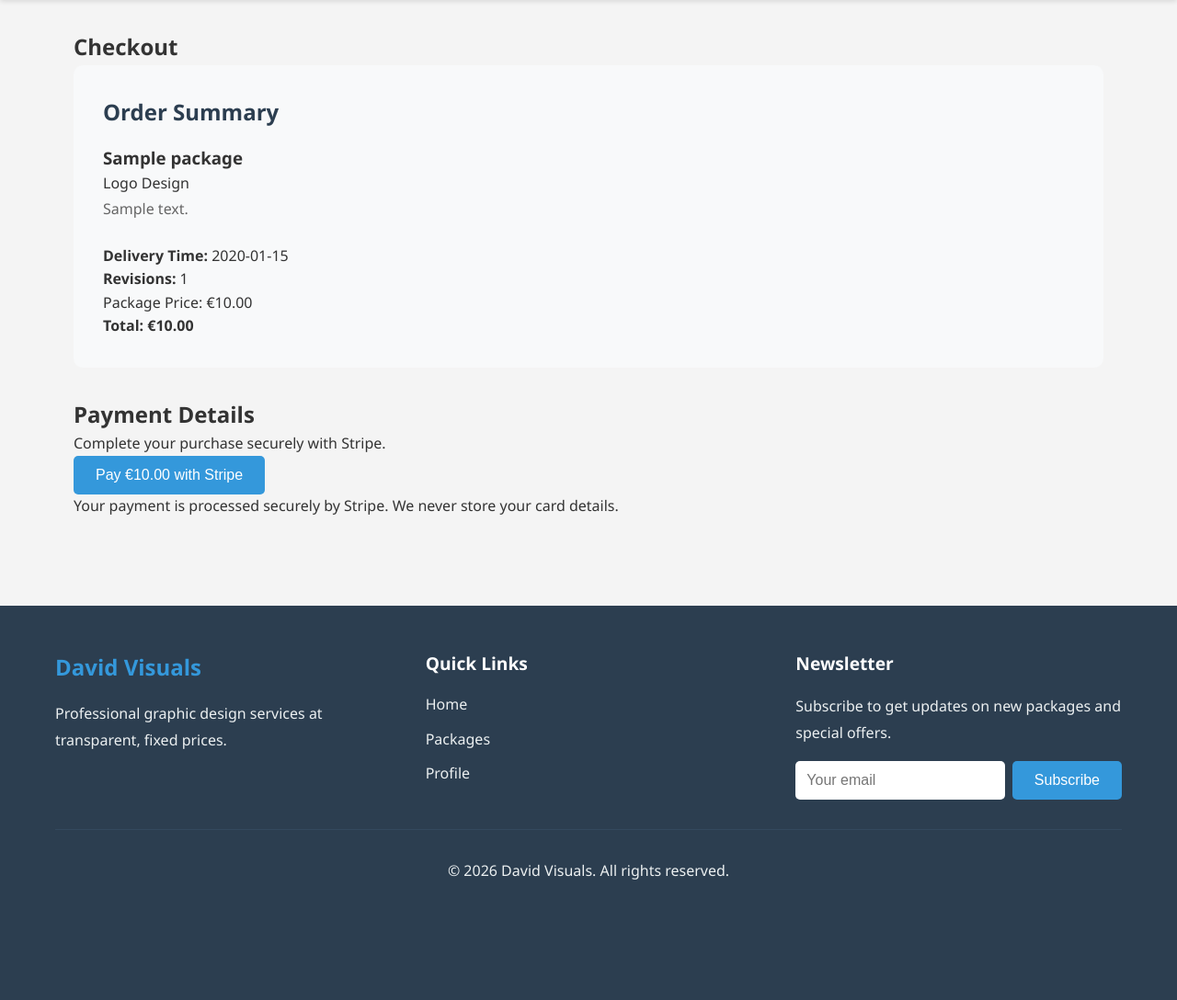
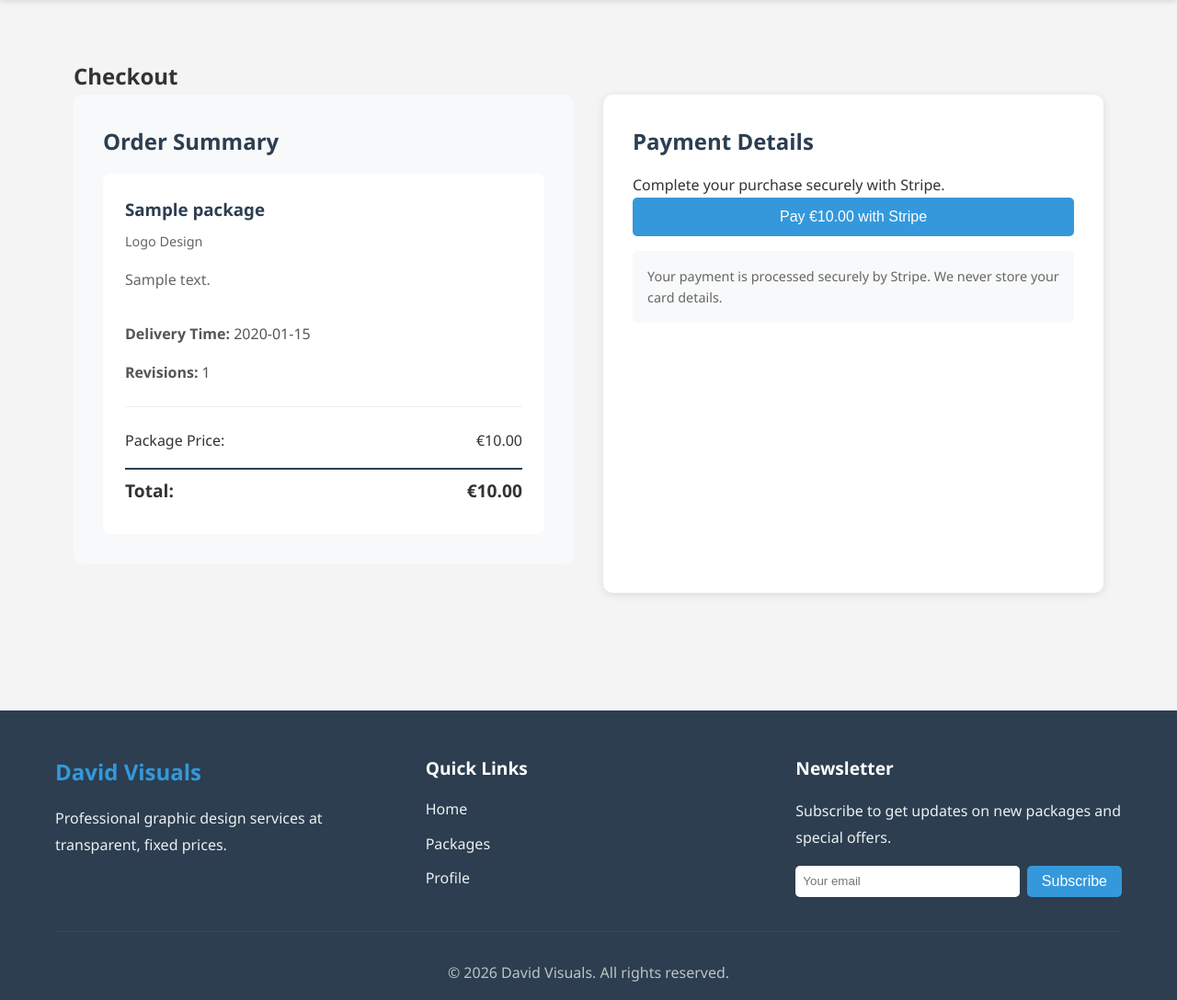
Before and after one commit to thekidmellow/david-visuals, a Django app: page /orders/checkout/1/ in a window 1280 px wide. Shown: the part 70-1158 px from the top of the page at 92% size. Before the commit the page ends 1027 px from the top, so only its background shows below. Run offline with Django 4.2, Linux system fonts and the light colour scheme; a user stored in the database is signed in; tables that the repository leaves empty hold one stand-in row (values such as "Sample post").

Commit message:
fix: update styling

```diff
--- a/static/css/style.css
+++ b/static/css/style.css
@@ -132,28 +131,24 @@ footer {
 .newsletter-form {
   display: flex;
   gap: 0.5rem;
-  flex-wrap: wrap;
 }
 
 .newsletter-input {
   flex: 1;
-  min-width: 200px;
-  padding: 0.75rem;
+  padding: 0.5rem;
   border: none;
   border-radius: 5px;
-  font-size: 1rem;
 }
 
 .newsletter-form .btn {
-  padding: 0.75rem 1.5rem;
+  padding: 0.5rem 1rem;
 }
 
 .footer-bottom {
   text-align: center;
   padding-top: 2rem;
   border-top: 1px solid #34495e;
-  color: #ecf0f1;
-  margin-top: 2rem;
+  color: #bdc3c7;
 }
 
 .btn {
@@ -192,6 +187,10 @@ footer {
 
 .btn-danger:hover {
   background-color: #c0392b;
+}
+
+.btn-full {
+  width: 100%;
 }
 
 .alert {
@@ -536,6 +547,16 @@ textarea.form-control {
   margin: 0 auto;
 }
 
+.checkout-page {
+  padding: 2rem 0;
+}
+
+.checkout-grid {
+  display: grid;
+  grid-template-columns: 1fr 1fr;
+  gap: 2rem;
+}
+
 .order-summary {
   background: #f8f9fa;
   padding: 2rem;
@@ -546,6 +567,72 @@ textarea.form-control {
 .order-summary h2 {
   color: #2c3e50;
   margin-bottom: 1rem;
+}
+
+.summary-card {
+  background: #fff;
+  padding: 1.5rem;
+  border-radius: 8px;
+}
+
+.summary-card h3 {
+  color: #2c3e50;
+  margin-bottom: 0.5rem;
+}
+
+.package-category {
+  color: #666;
+  font-size: 0.9rem;
+  margin-bottom: 1rem;
+}
+
+.package-details {
+  margin: 1rem 0;
+}
+
+.detail-item {
+  padding: 0.5rem 0;
+  color: #555;
+}
+
+.price-breakdown {
+  border-top: 1px solid #eee;
+  margin-top: 1rem;
+  padding-top: 1rem;
+}
+
+.price-row {
+  display: flex;
+  justify-content: space-between;
+  padding: 0.5rem 0;
+}
+
+.price-row.total {
+  border-top: 2px solid #2c3e50;
+  margin-top: 0.5rem;
+  padding-top: 0.5rem;
+  font-size: 1.2rem;
+}
+
+.payment-form {
+  background: #fff;
+  padding: 2rem;
+  border-radius: 10px;
+  box-shadow: 0 2px 10px rgba(0, 0, 0, 0.1);
+}
+
+.payment-form h2 {
+  color: #2c3e50;
+  margin-bottom: 1rem;
+}
+
+.payment-info {
+  margin-top: 1rem;
+  padding: 1rem;
+  background: #f8f9fa;
+  border-radius: 5px;
+  font-size: 0.9rem;
+  color: #666;
 }
 
 .order-item {
```
Also changed, not shown: other parts of static/css/style.css (+155 -5 lines).
